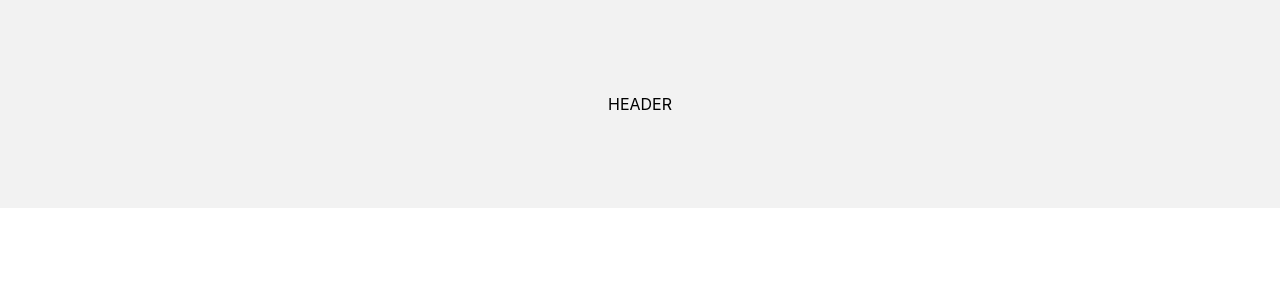
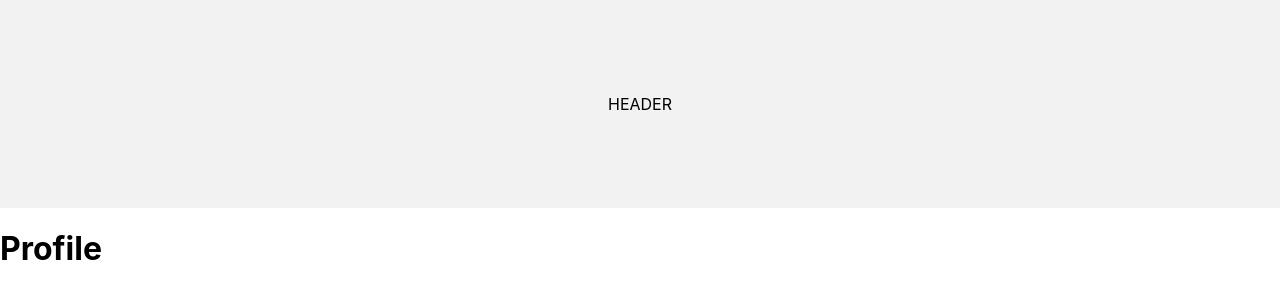
Before and after one commit to ruanha/tonsser, a React (Create React App) app: page / in a window 1280 px wide. Shown: the top 300 px of the page. Built offline with nearby package versions, Linux system fonts and the light colour scheme.

Commit message:
init Profile component

```diff
--- a/src/App.tsx
+++ b/src/App.tsx
@@ -1,9 +1,13 @@
 import styles from "./App.module.css";
+import Profile from "./components/Profile";
 
 function App() {
   return (
     <div>
       <header className={styles.AppHeader}>HEADER</header>
+      <main>
+        <Profile />
+      </main>
     </div>
   );
 }
--- /dev/null
+++ b/src/components/Profile.tsx
@@ -0,0 +1,9 @@
+import styles from "./Profile.module.css";
+
+export default function Profile() {
+  return (
+    <div>
+      <h1>Profile</h1>
+    </div>
+  );
+}
```
Also changed, not shown: src/components/Profile.module.css (added).
